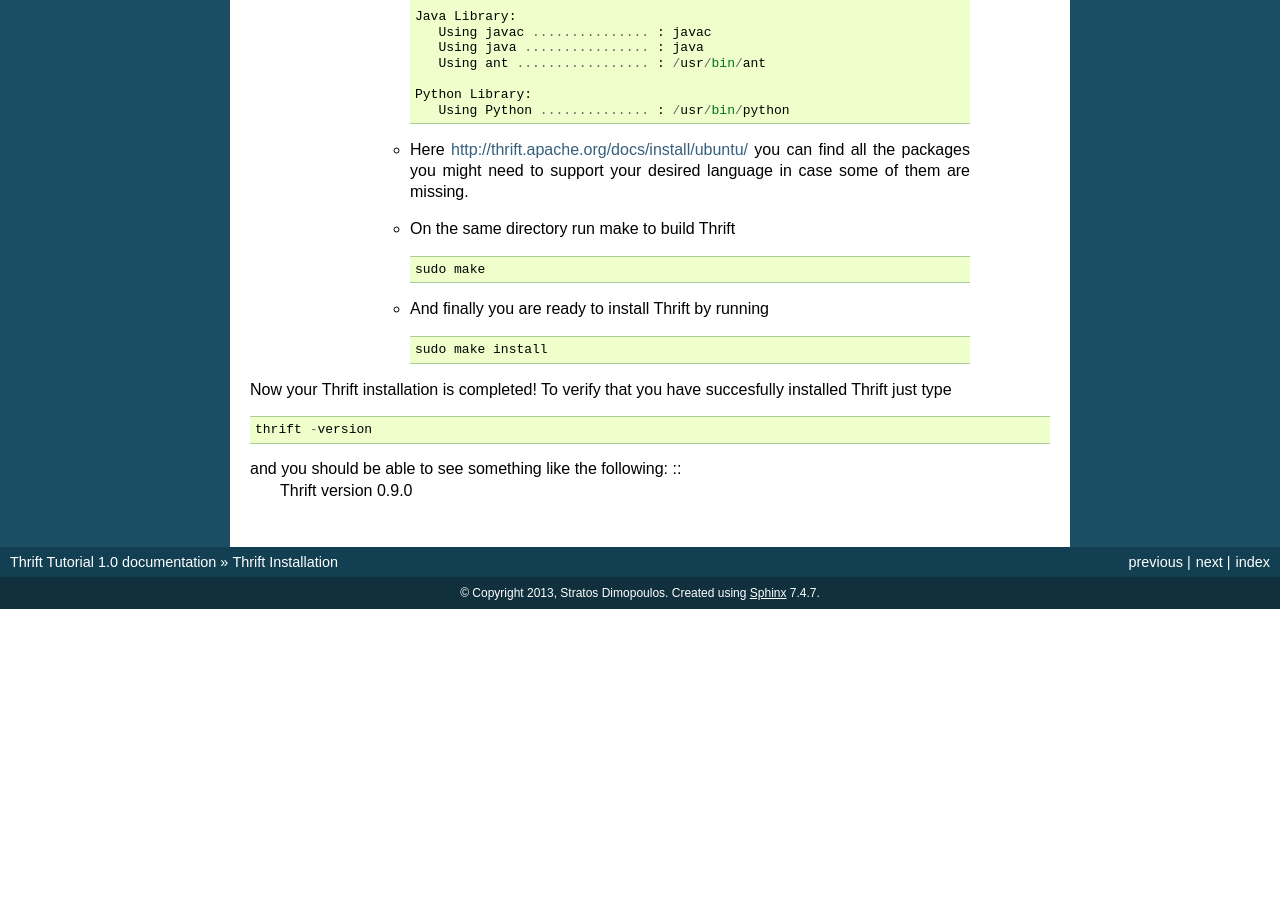
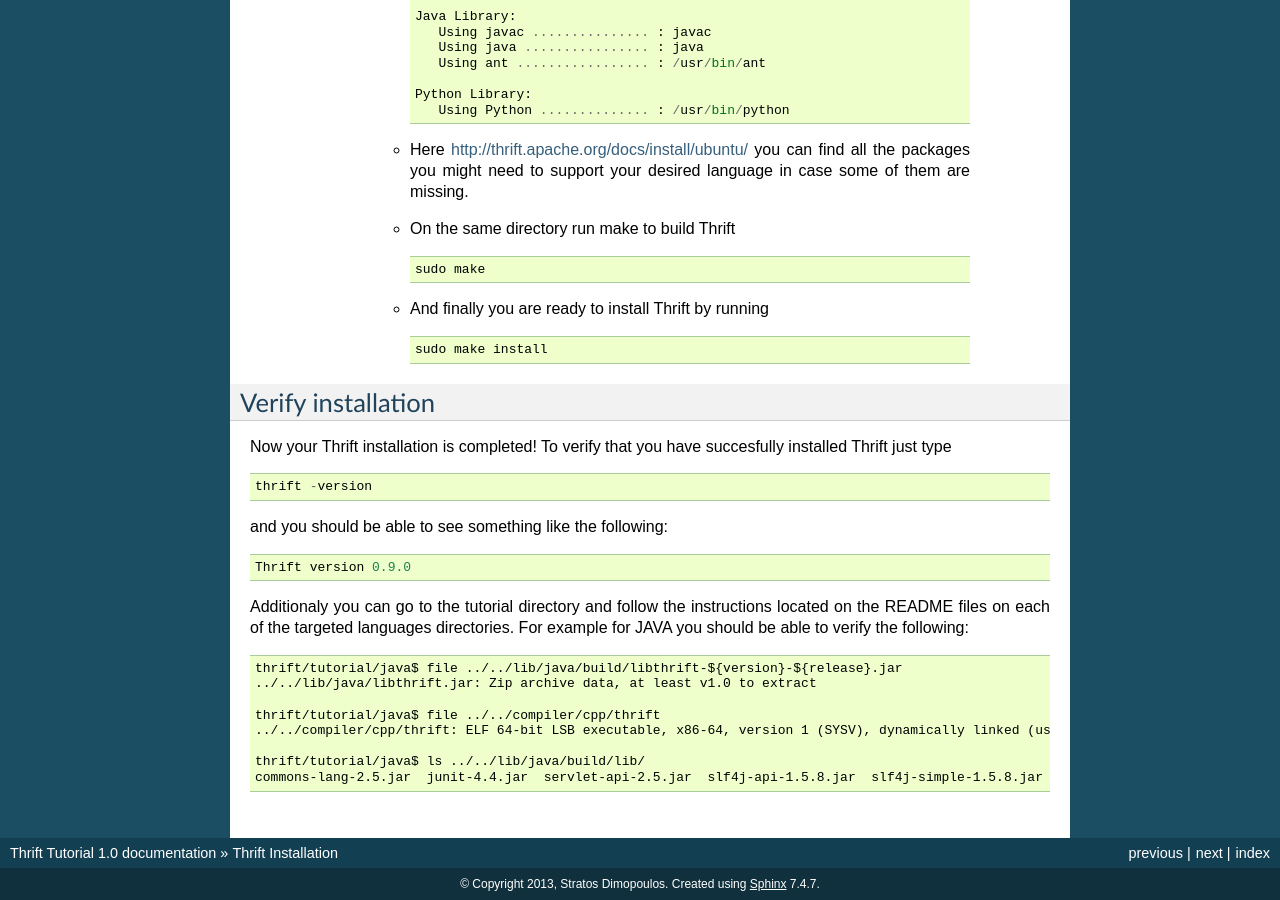
Before and after one commit to strat0sphere/ThriftTutorial, a Sphinx documentation site: the page built from thriftDocumentation/source/installation.rst, in a window 1280 px wide and 900 px high, scrolled down 1154 px. Built offline with Sphinx 7.4.7, drawn with Linux system fonts in a browser that asks for light colours; pages that are not in the unit, such as notebooks, are missing from menus; before the commit the page ends 1763 px from its top, so only the background shows below that; some of the changed text lies outside the part shown.

Commit message:
installation verification

```diff
--- a/thriftDocumentation/source/installation.rst
+++ b/thriftDocumentation/source/installation.rst
@@ -69,11 +69,28 @@
 
 			sudo make install
 
+Verify installation
+###################
+
 Now your Thrift installation is completed! To verify that you have succesfully installed Thrift just type ::
 
 	thrift -version
 and you should be able to see something like the following: ::
+
 	Thrift version 0.9.0
+
+Additionaly you can go to the tutorial directory and follow the instructions located on the README files on each of the targeted languages directories. For example for JAVA you should be able to verify the following: ::
+
+  thrift/tutorial/java$ file ../../lib/java/build/libthrift-${version}-${release}.jar
+  ../../lib/java/libthrift.jar: Zip archive data, at least v1.0 to extract
+
+  thrift/tutorial/java$ file ../../compiler/cpp/thrift
+  ../../compiler/cpp/thrift: ELF 64-bit LSB executable, x86-64, version 1 (SYSV), dynamically linked (uses shared libs), for GNU/Linux 2.6.15, not stripped
+
+  thrift/tutorial/java$ ls ../../lib/java/build/lib/
+  commons-lang-2.5.jar  junit-4.4.jar  servlet-api-2.5.jar  slf4j-api-1.5.8.jar  slf4j-simple-1.5.8.jar
+
+
 
 .. toctree::
    :maxdepth: 2
```
